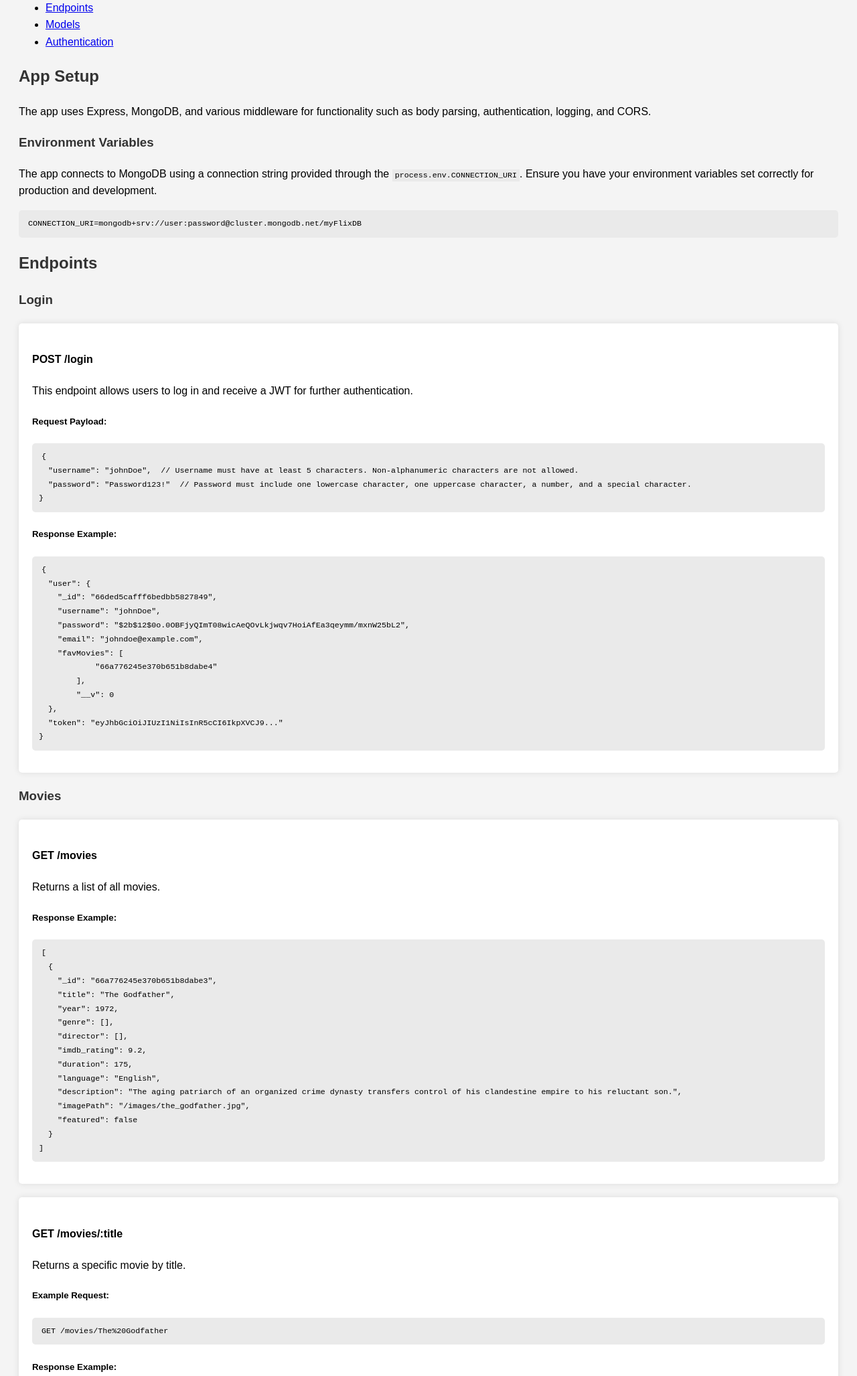
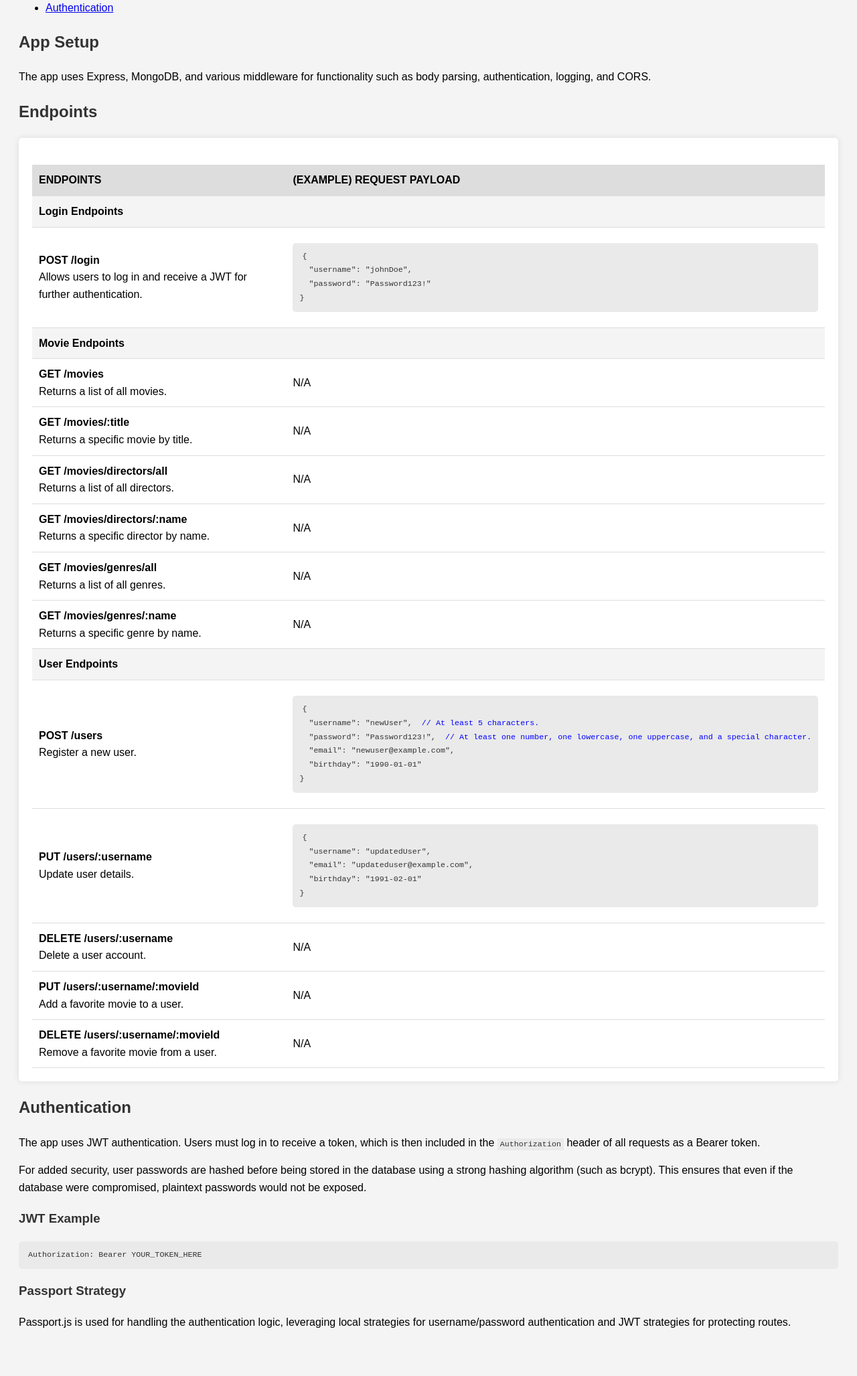
Before and after one commit to nimkus/movie_api, a website: page public/documentation.html in a window 1280 px wide. Shown: the part 304-2359 px from the top of the page at 67% size. After the commit the page ends 2336 px from the top, so only its background shows below. Drawn offline with Linux system fonts and the light colour scheme.

Commit message:
updated documentation

```diff
--- a/index.js
+++ b/index.js
@@ -177,7 +177,7 @@ listAll('/movies/actors/all', actors, 'movies');
 
 // READ – Get a single entry
 // specific movie, by title
-getSingleEntry('/movies/:title', 'title', movies, 'genre director');
+getSingleEntry('/movies/:title', 'title', movies, 'genre director actors');
 // specific genre, by name
 getSingleEntry('/movies/genres/:genreName', 'name', genres);
 // specific director, by name
--- a/public/documentation.html
+++ b/public/documentation.html
@@ -16,10 +16,14 @@
       h3 {
         color: #333;
       }
+      .blue-text {
+        color: blue;
+      }
       code {
         background-color: #eaeaea;
         padding: 2px 4px;
         font-size: 0.9em;
+        color: #333;
       }
       pre {
         background-color: #eaeaea;
@@ -27,12 +31,31 @@
         border-radius: 5px;
         overflow-x: auto;
       }
-      .endpoint {
+      .table-container {
         background-color: #fff;
         padding: 20px;
         margin: 20px 0;
         border-radius: 5px;
         box-shadow: 0 0 10px rgba(0, 0, 0, 0.1);
+      }
+      table {
+        width: 100%;
+        border-collapse: collapse;
+        margin-top: 20px;
+      }
+      th,
+      td {
+        text-align: left;
+        padding: 10px;
+        border-bottom: 1px solid #ddd;
+      }
+      th {
+        background-color: #ddd;
+      }
+      /* Section Dividers */
+      tr.section-header {
+        background-color: #f4f4f4;
+        font-weight: bold;
       }
     </style>
   </head>
@@ -40,16 +63,14 @@
     <h1>Movie API Documentation</h1>
     <p>
       Welcome to the documentation for the MyFlix-Movie API. This web application provides users with access to
-      information about different movies, directors, genres, and actors. Furthermore, users can sign up, login, update
-      their personal information, and create a list of their favorite movies. Below you'll find all the necessary
-      information regarding available endpoints, models, and usage examples.
+      information about movies, directors, and genres. Users can also sign up, log in, update their information, and
+      create a list of favorite movies.
     </p>
 
     <h2>Table of Contents</h2>
     <ul>
       <li><a href="#app-setup">App Setup</a></li>
       <li><a href="#endpoints">Endpoints</a></li>
-      <li><a href="#models">Models</a></li>
       <li><a href="#authentication">Authentication</a></li>
     </ul>
 
@@ -59,180 +80,112 @@
       logging, and CORS.
     </p>
 
-    <h3>Environment Variables</h3>
-    <p>
-      The app connects to MongoDB using a connection string provided through the
-      <code>process.env.CONNECTION_URI</code>. Ensure you have your environment variables set correctly for production
-      and development.
-    </p>
-
-    <pre><code>CONNECTION_URI=mongodb+srv://user:password@cluster.mongodb.net/myFlixDB</code></pre>
-
     <h2 id="endpoints">Endpoints</h2>
 
-    <h3>Login</h3>
-    <div class="endpoint">
-      <h4>POST /login</h4>
-      <p>This endpoint allows users to log in and receive a JWT for further authentication.</p>
-      <h5>Request Payload:</h5>
-      <pre><code>{
-  "username": "johnDoe",  // Username must have at least 5 characters. Non-alphanumeric characters are not allowed.
-  "password": "Password123!"  // Password must include one lowercase character, one uppercase character, a number, and a special character.
+    <div class="table-container">
+      <table>
+        <thead>
+          <tr>
+            <th>ENDPOINTS</th>
+            <th>(EXAMPLE) REQUEST PAYLOAD</th>
+          </tr>
+        </thead>
+        <tbody>
+          <!-- Login Section Header -->
+          <tr class="section-header">
+            <td colspan="2">Login Endpoints</td>
+          </tr>
+          <tr>
+            <td>
+              <strong>POST /login</strong><br />Allows users to log in and receive a JWT for further authentication.
+            </td>
+            <td>
+              <pre><code>{
+  "username": "johnDoe",
+  "password": "Password123!"
 }</code></pre>
-      <h5>Response Example:</h5>
-      <pre><code>{
-  "user": {
-    "_id": "66ded5cafff6bedbb5827849",
-    "username": "johnDoe",
-    "password": "$2b$12$0o.0OBFjyQImT08wicAeQOvLkjwqv7HoiAfEa3qeymm/mxnW25bL2",
-    "email": "johndoe@example.com",
-    "favMovies": [
-            "66a776245e370b651b8dabe4"
-        ],
-        "__v": 0
-  },
-  "token": "eyJhbGciOiJIUzI1NiIsInR5cCI6IkpXVCJ9..."
-}</code></pre>
-    </div>
+            </td>
+          </tr>
 
-    <h3>Movies</h3>
-    <div class="endpoint">
-      <h4>GET /movies</h4>
-      <p>Returns a list of all movies.</p>
-      <h5>Response Example:</h5>
-      <pre><code>[
-  {
-    "_id": "66a776245e370b651b8dabe3",
-    "title": "The Godfather",
-    "year": 1972,
-    "genre": [],
-    "director": [],
-    "imdb_rating": 9.2,
-    "duration": 175,
-    "language": "English",
-    "description": "The aging patriarch of an organized crime dynasty transfers control of his clandestine empire to his reluctant son.",
-    "imagePath": "/images/the_godfather.jpg",
-    "featured": false
-  }
-]</code></pre>
-    </div>
+          <!-- Movies Section Header -->
+          <tr class="section-header">
+            <td colspan="2">Movie Endpoints</td>
+          </tr>
+          <tr>
+            <td><strong>GET /movies</strong><br />Returns a list of all movies.</td>
+            <td>N/A</td>
+          </tr>
+          <tr>
+            <td><strong>GET /movies/:title</strong><br />Returns a specific movie by title.<br /></td>
+            <td>N/A</td>
+          </tr>
+          <tr>
+            <td><strong>GET /movies/directors/all</strong><br />Returns a list of all directors.</td>
+            <td>N/A</td>
+          </tr>
+          <tr>
+            <td><strong>GET /movies/directors/:name</strong><br />Returns a specific director by name.</td>
+            <td>N/A</td>
+          </tr>
+          <tr>
+            <td><strong>GET /movies/genres/all</strong><br />Returns a list of all genres.</td>
+            <td>N/A</td>
+          </tr>
+          <tr>
+            <td><strong>GET /movies/genres/:name</strong><br />Returns a specific genre by name.</td>
+            <td>N/A</td>
+          </tr>
 
-    <div class="endpoint">
-      <h4>GET /movies/:title</h4>
-      <p>Returns a specific movie by title.</p>
-      <h5>Example Request:</h5>
-      <pre><code>GET /movies/The%20Godfather</code></pre>
-      <h5>Response Example:</h5>
-      <pre><code>{
-  "title": "The Godfather",
-  "year": 1972,
-  "genre": {
-    "name": "Crime",
-    "description": "Crime description"
-  },
-  "director": {
-    "name": "Francis Ford Coppola",
-    "bio": "American film director"
-  }
-}</code></pre>
-    </div>
-
-    <h3>Users</h3>
-    <div class="endpoint">
-      <h4>POST /users</h4>
-      <p>Register a new user.</p>
-      <h5>Request Payload:</h5>
-      <pre><code>{
-  "username": "newUser",
-  "password": "Password123!",
+          <!-- Users Section Header -->
+          <tr class="section-header">
+            <td colspan="2">User Endpoints</td>
+          </tr>
+          <tr>
+            <td><strong>POST /users</strong><br />Register a new user.</td>
+            <td>
+              <pre><code>{
+  "username": "newUser",  <span class="blue-text">// At least 5 characters.</span>
+  "password": "Password123!",  <span class="blue-text">// At least one number, one lowercase, one uppercase, and a special character.</span>
   "email": "newuser@example.com",
   "birthday": "1990-01-01"
 }</code></pre>
-      <h5>Response Example:</h5>
-      <pre><code>{
-  "username": "newUser",
-  "email": "newuser@example.com",
-  "favMovies": []
-}</code></pre>
-    </div>
-
-    <div class="endpoint">
-      <h4>PUT /users/:username</h4>
-      <p>Update user details.</p>
-      <h5>Request Payload:</h5>
-      <pre><code>{
+            </td>
+          </tr>
+          <tr>
+            <td><strong>PUT /users/:username</strong><br />Update user details.</td>
+            <td>
+              <pre><code>{
   "username": "updatedUser",
   "email": "updateduser@example.com",
   "birthday": "1991-02-01"
 }</code></pre>
-      <h5>Response Example:</h5>
-      <pre><code>{
-  "username": "updatedUser",
-  "email": "updateduser@example.com",
-  "favMovies": []
-}</code></pre>
+            </td>
+          </tr>
+          <tr>
+            <td><strong>DELETE /users/:username</strong><br />Delete a user account.</td>
+            <td>N/A</td>
+          </tr>
+          <tr>
+            <td><strong>PUT /users/:username/:movieId</strong><br />Add a favorite movie to a user.</td>
+            <td>N/A</td>
+          </tr>
+          <tr>
+            <td><strong>DELETE /users/:username/:movieId</strong><br />Remove a favorite movie from a user.</td>
+            <td>N/A</td>
+          </tr>
+        </tbody>
+      </table>
     </div>
-
-    <div class="endpoint">
-      <h4>DELETE /users/:username</h4>
-      <p>Delete a user account.</p>
-      <h5>Response Example:</h5>
-      <pre><code>"updatedUser was deleted."</code></pre>
-    </div>
-
-    <h3>Favorites</h3>
-    <div class="endpoint">
-      <h4>PUT /users/:username/:movieId</h4>
-      <p>Add a favorite movie to a user.</p>
-      <h5>Response Example:</h5>
-      <pre><code>{
-  "username": "updatedUser",
-  "favMovies": [
-    {
-      "title": "The Godfather"
-    }
-  ]
-}</code></pre>
-    </div>
-
-    <div class="endpoint">
-      <h4>DELETE /users/:username/:movieId</h4>
-      <p>Remove a favorite movie from a user.</p>
-      <h5>Response Example:</h5>
-      <pre><code>{
-  "username": "updatedUser",
-  "favMovies": []
-}</code></pre>
-    </div>
-
-    <h2 id="models">Models</h2>
-    <h3>Movie Model</h3>
-    <pre><code>{
-  "title": "String",
-  "year": "Number",
-  "genre": [{ "type": "mongoose.Schema.Types.ObjectId", "ref": "genres" }],
-  "director": [{ "type": "mongoose.Schema.Types.ObjectId", "ref": "directors" }],
-  "imdb_rating": "Number",
-  "duration": "Number",
-  "language": "String",
-  "description": "String",
-  "imagePath": "String",
-  "featured": "Boolean"
-}</code></pre>
-
-    <h3>User Model</h3>
-    <pre><code>{
-  "username": "String",
-  "password": "String",
-  "email": "String",
-  "birthday": "Date",
-  "favMovies": [{ "type": "mongoose.Schema.Types.ObjectId", "ref": "movies" }]
-}</code></pre>
 
     <h2 id="authentication">Authentication</h2>
     <p>
       The app uses JWT authentication. Users must log in to receive a token, which is then included in the
       <code>Authorization</code> header of all requests as a Bearer token.
+    </p>
+    <p>
+      For added security, user passwords are hashed before being stored in the database using a strong hashing algorithm
+      (such as bcrypt). This ensures that even if the database were compromised, plaintext passwords would not be
+      exposed.
     </p>
 
     <h3>JWT Example</h3>
```
